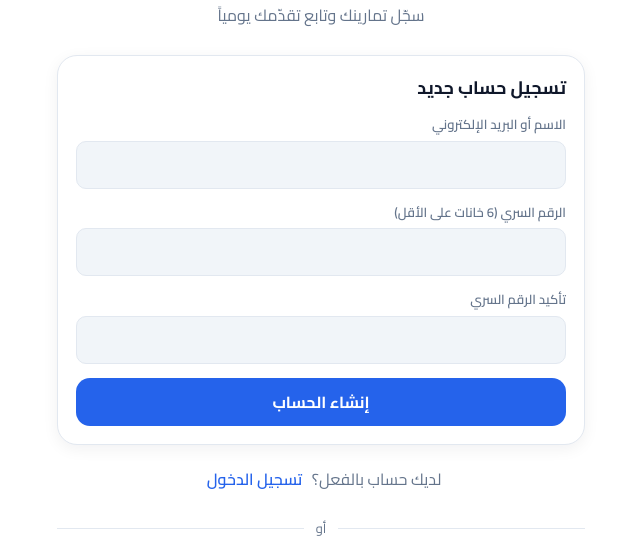
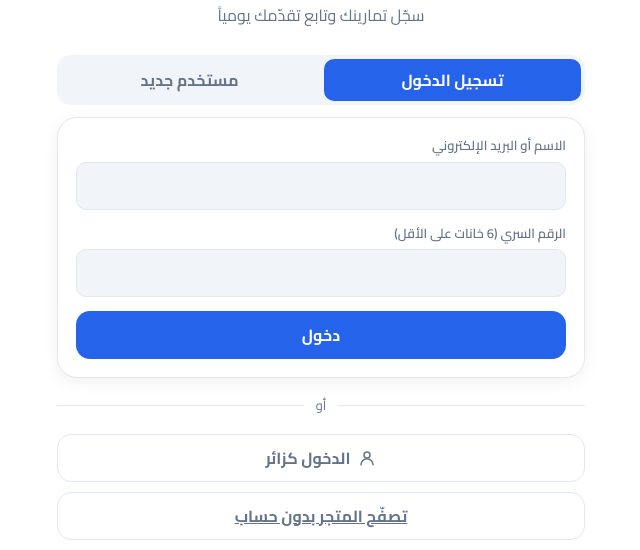
Before and after one commit to ar5061725-ops/jym, a Next.js app: page / in a window 1280 px wide. Shown: the part 207-757 px from the top of the page, without its empty margins (319-959 px from the left). Built offline with nearby package versions, Linux system fonts and the light colour scheme; no server answers.

Commit message:
Login / new user tabs on the entry screen
Co-Authored-By: Claude Sonnet 5.5 <noreply@anthropic.com>

```diff
--- a/components/AuthScreens.tsx
+++ b/components/AuthScreens.tsx
@@ -1,7 +1,7 @@
 "use client";
 
 import Link from "next/link";
-import { useEffect, useState } from "react";
+import { useState } from "react";
 import { sb } from "@/lib/supabase";
 import { useForm } from "@/lib/useForm";
 import { friendlyError, haptic, usernameToEmail } from "@/lib/utils";
@@ -54,10 +54,6 @@ function AuthForm({ mode }: { mode: "login" | "register" }) {
       const isMail = v.username.includes("@");
       const email = isMail ? v.username.toLowerCase() : await usernameToEmail(v.username);
 
-      try {
-        localStorage.setItem("gym-returning", "1");
-      } catch {}
-
       if (!register) {
         const { error } = await sb.auth.signInWithPassword({ email, password: v.password });
         if (error && /Invalid login credentials/i.test(error.message)) {
@@ -84,7 +80,6 @@ function AuthForm({ mode }: { mode: "login" | "register" }) {
 
   return (
     <form className="card stack" ref={f.formRef} onSubmit={f.onSubmit} noValidate>
-      <h2>{register ? "تسجيل حساب جديد" : "تسجيل الدخول"}</h2>
       <AlertBox alert={f.alert} />
       <Field name="username" label="الاسم أو البريد الإلكتروني" autoComplete="username" value={f.values.username} onChange={f.set("username")} invalid={f.invalid === "username"} />
       <Field name="password" label="الرقم السري (6 خانات على الأقل)" type="password" autoComplete={register ? "new-password" : "current-password"} value={f.values.password} onChange={f.set("password")} invalid={f.invalid === "password"} />
@@ -112,13 +107,6 @@ export function LoginScreen({ fromStore = false }: { fromStore?: boolean }) {
   const [mode, setMode] = useState<"login" | "register">("login");
   const [guestLoading, setGuestLoading] = useState(false);
 
-  // First visit on this device → open on registration; afterwards on sign in
-  useEffect(() => {
-    try {
-      if (!localStorage.getItem("gym-returning")) setMode("register");
-    } catch {}
-  }, []);
-
   async function guest() {
     setGuestLoading(true);
     try {
@@ -144,13 +132,24 @@ export function LoginScreen({ fromStore = false }: { fromStore?: boolean }) {
           تحتاج حسابًا لإضافة المنتجات إلى السلة. سجّل الدخول أو أنشئ حسابًا وستعود إلى المتجر مباشرة.
         </div>
       )}
+      <div className="tabs" role="tablist" style={{ marginBottom: 12 }}>
+        {([["login", "تسجيل الدخول"], ["register", "مستخدم جديد"]] as const).map(([id, label]) => (
+          <button
+            key={id}
+            type="button"
+            role="tab"
+            aria-selected={mode === id}
+            className="tab"
+            onClick={() => {
+              haptic();
+              setMode(id);
+            }}
+          >
+            {label}
+          </button>
+        ))}
+      </div>
       <AuthForm key={mode} mode={mode} />
-      <p className="sub" style={{ textAlign: "center", marginTop: 12 }}>
-        {mode === "login" ? "ليس لديك حساب؟" : "لديك حساب بالفعل؟"}{" "}
-        <button className="btn-link" type="button" onClick={() => { haptic(); setMode(mode === "login" ? "register" : "login"); }}>
-          {mode === "login" ? "تسجيل جديد" : "تسجيل الدخول"}
-        </button>
-      </p>
       <div className="divider"><span>أو</span></div>
       <button className="btn btn-ghost" type="button" style={{ width: "100%" }} onClick={guest} disabled={guestLoading}>
         {guestLoading ? (
```
